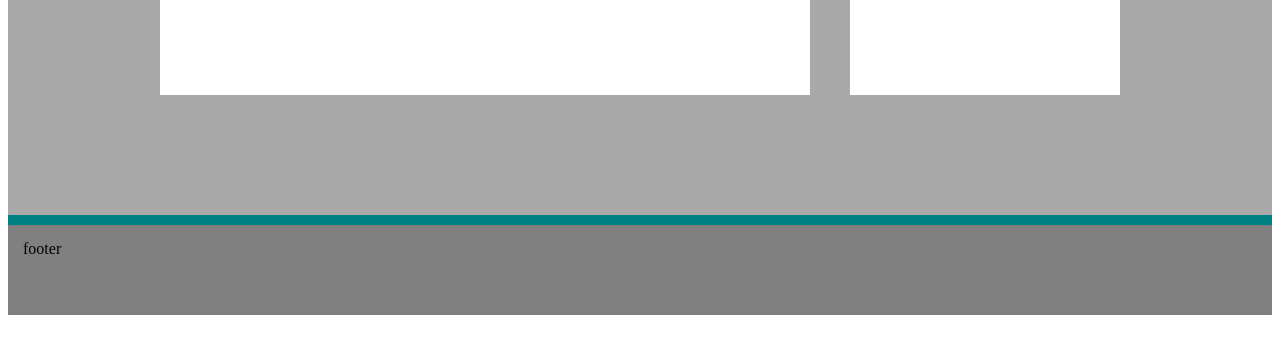
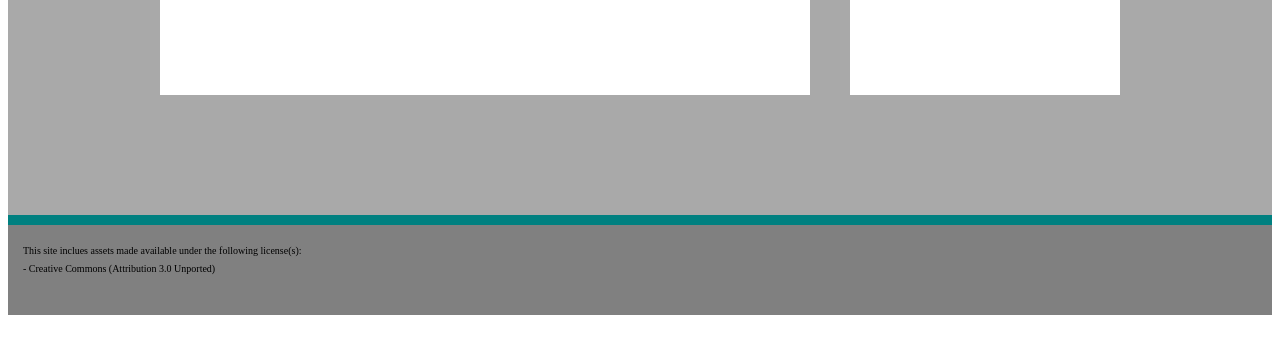
Before and after one commit to NotTheDBA/Basic-Portfolio, a plain HTML site: page index.html in a window 1280 px wide. Shown: the part 265-618 px from the top of the page. Drawn offline with Linux system fonts and the light colour scheme.

Commit message:
Added visible attribution for licensing.

```diff
--- a/assets/css/style.css
+++ b/assets/css/style.css
@@ -104,3 +104,7 @@ aside {
 .clear {
     clear: both;
 }
+
+attrib {
+    font-size: 10px;
+}
--- a/index.html
+++ b/index.html
@@ -51,7 +51,11 @@
             </aside>
         </div>
     </div>
-    <footer class="clear">footer</footer>
+    <footer class="clear">
+        <attrib>
+            This site inclues assets made available under the following license(s):<br> - Creative Commons (Attribution 3.0 Unported)
+        </attrib>
+    </footer>
 </body>
 
 </html>
```
